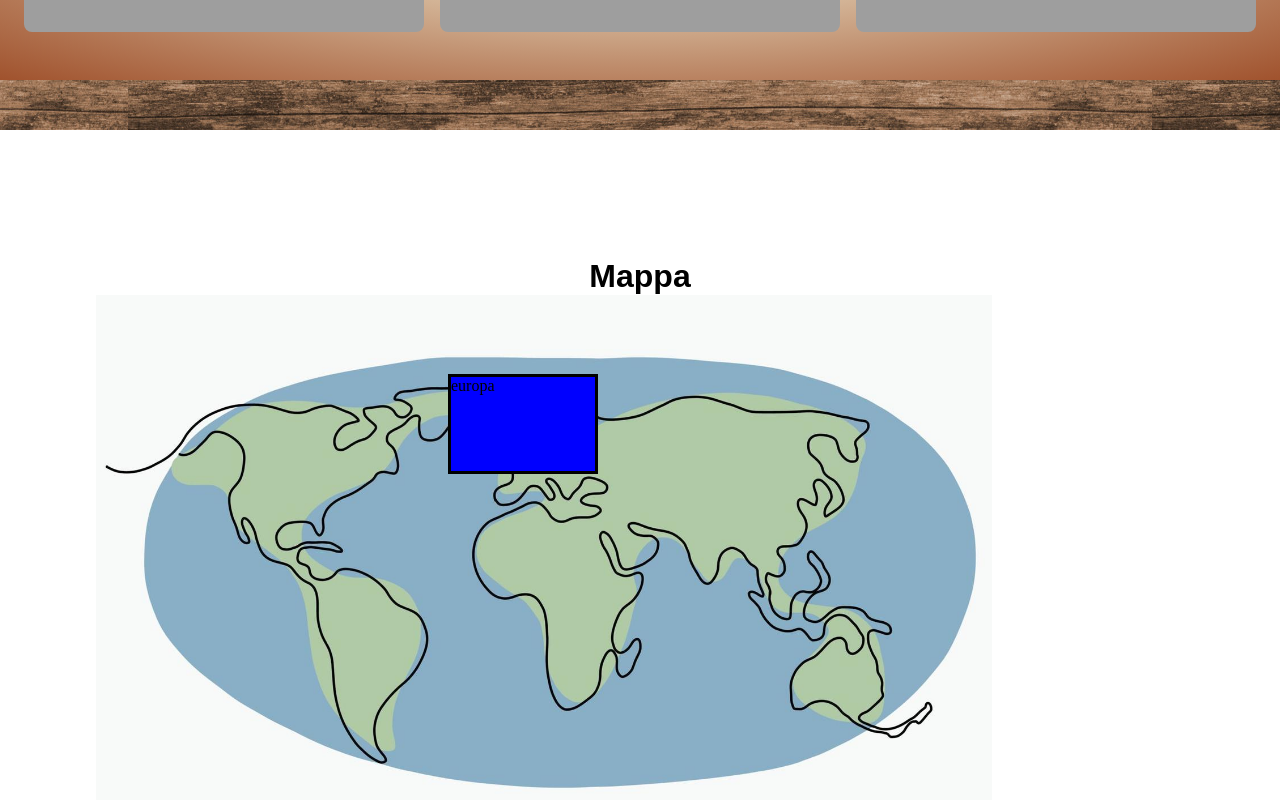
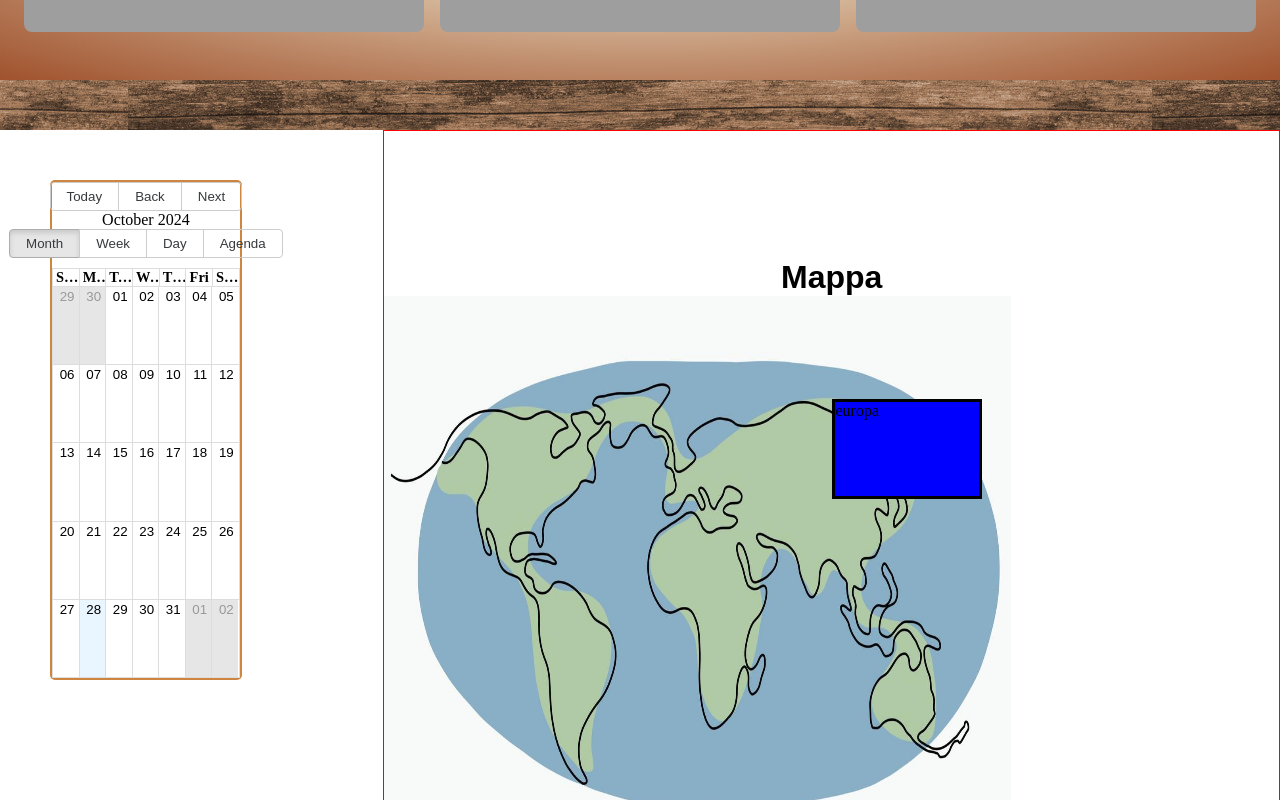
Before and after one commit to develhope/FS30-Team2-Project2, a React (Vite) app: page / in a window 1280 px wide. Shown: the part 860-1660 px from the top of the page. Built offline with nearby package versions, Linux system fonts and the light colour scheme; grey boxes are pictures that could not be loaded.

Commit message:
bordermap

```diff
--- a/src/components/Map/Map.scss
+++ b/src/components/Map/Map.scss
@@ -1,4 +1,5 @@
 #map {
+  border:solid 1px red;
   h1 {
     font-family: Arial, Helvetica, sans-serif;
     text-align: center;
@@ -8,7 +9,6 @@
     position: relative;
     height: 50%;
     width: 70%;
-    margin-left: 6rem;
   }
   .continenti div {
     position: relative;
--- a/src/components/MapandCalendar.jsx
+++ b/src/components/MapandCalendar.jsx
@@ -1,12 +1,17 @@
 import CalendarContent from "./CalendarContent";
 import { Map } from "./Map/Map";
-
 
 export function MapandCalendar() {
   return (
     <>
-      <Map />
-      <CalendarContent />
+      <div
+        style={{
+          display: "flex",
+        }}
+      >
+        <CalendarContent />
+        <Map />
+      </div>
     </>
   );
 }
```
